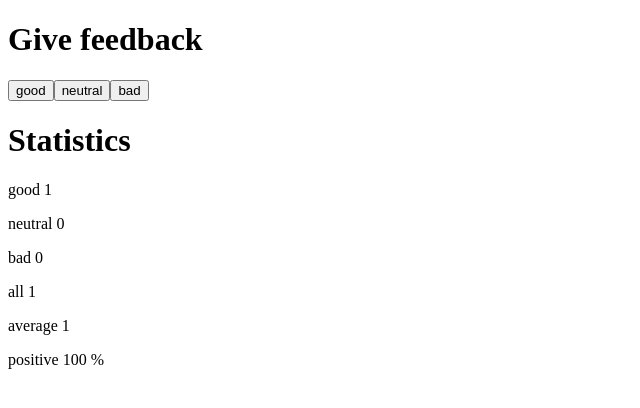
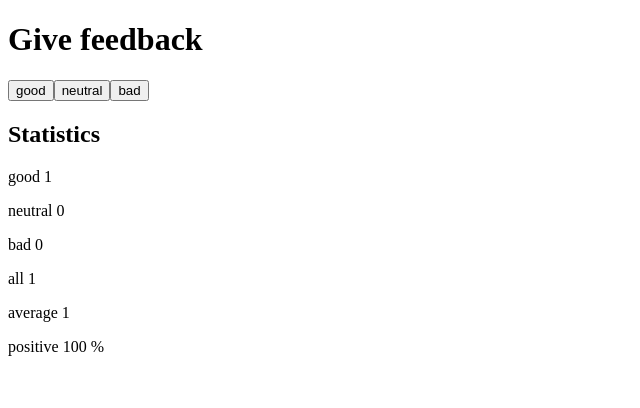
Before and after one commit to mina-fayazi/FullStackOpen, a React (Vite) app in the folder part1/unicafe/: page / in a window 1280 px wide. Both pictures are taken after a click on the button "good". Shown: the top 408 px of the page, without its empty margins (0-640 px from the left). Built offline with nearby package versions, Linux system fonts and the light colour scheme.

Commit message:
Update exercises 1.8 and 1.9 and update README

```diff
--- a/part1/unicafe/src/App.jsx
+++ b/part1/unicafe/src/App.jsx
@@ -1,19 +1,21 @@
 import { useState } from 'react'
 
 const Statistics = ({ good, neutral, bad, total, average, positivePercentage }) => {
-  if (total === 0) {
-    return <p>No feedback given</p>
-  }
-
   return (
     <div>
-      <h1>Statistics</h1>
+      <h2>Statistics</h2>
+      {total === 0 ? (
+        <p>No feedback given</p>
+      ) : (
+        <div>
           <p>good {good}</p>
           <p>neutral {neutral}</p>
           <p>bad {bad}</p>
           <p>all {total}</p>
           <p>average {average}</p>
           <p>positive {positivePercentage} %</p>
+        </div>
+      )}
     </div>
   )
 }
```
Also changed, not shown: 1 other file (tests, documents, lock files or other folders). Lines whose indentation alone changed are shown as unchanged.
